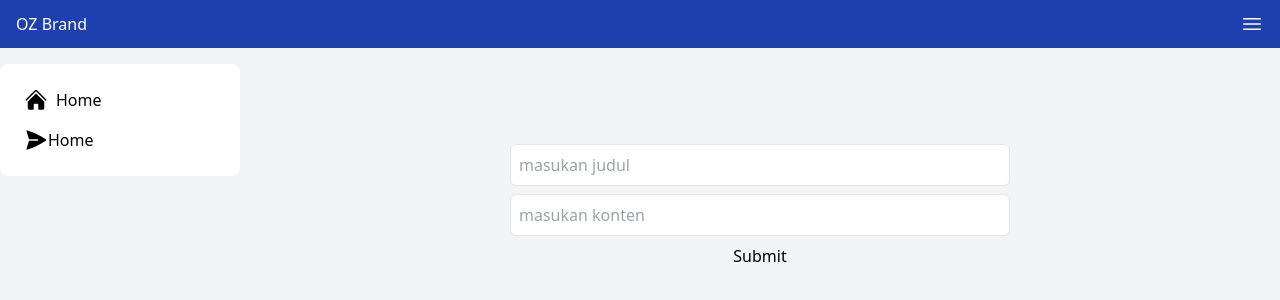
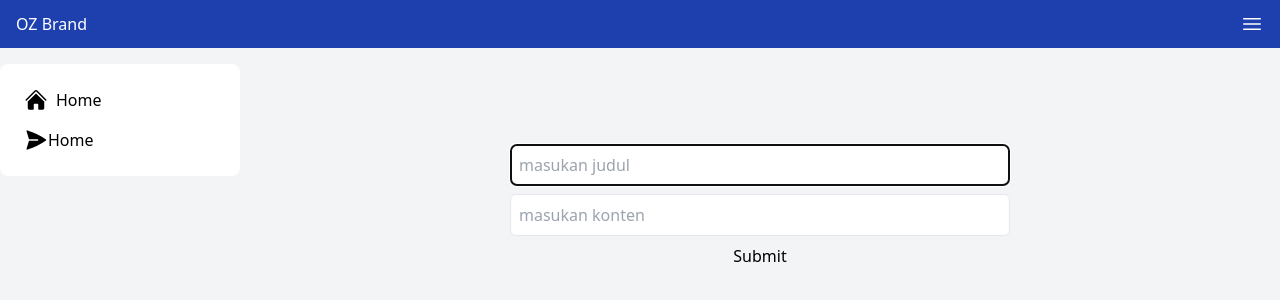
Before and after one commit to rozikin/belajar, a Next.js app: page /post/create in a window 1280 px wide. Shown: the top 300 px of the page. Built offline with nearby package versions, Linux system fonts and the light colour scheme.

Commit message:
feat;init update sidebar

```diff
--- a/app/post/create/page.tsx
+++ b/app/post/create/page.tsx
@@ -1,47 +1,65 @@
-"use client"
-import { useRouter } from 'next/navigation'
-import React, { useState } from 'react'
+"use client";
+import { useRouter } from "next/navigation";
+import React, { useState } from "react";
 
 export default function create() {
+  const [title, setTitle] = useState("");
+  const [content, setContent] = useState("");
+  const [isLoading, setIsLoading] = useState(false);
+  const router = useRouter();
 
-  const [title, setTitle] = useState('')
-  const [content, setContent] = useState('')
-  const [isLoading,setIsLoading] = useState(false)
-  const router = useRouter()
+  const handleSubmit = async (e: any) => {
+    e.preventDefault();
 
-  const handleSubmit = async (e:any) =>{
-    e.preventDefault()
+    setIsLoading(true);
 
-    setIsLoading(true)
+    await fetch("../api/post", {
+      method: "POST",
+      headers: {
+        "Content-type": "application/json",
+      },
+      body: JSON.stringify({
+        title,
+        content,
+      }),
+    })
+      .then((res) => {
+        console.log(res);
+      })
+      .catch((e) => {
+        console.log(e);
+      });
 
-    await fetch("../api/post",{
-      method: "POST",
-      headers:{
-        "Content-type": "application/json"
-      },
-      body:JSON.stringify({
-        title,content
-      })
-    }).then((res)=>{
-      console.log(res);
-    }).catch((e)=>{
-      console.log(e);
-    })
-
-    setIsLoading(false)
-    router.push('/post')
-    router.refresh()
-  }
-
-
+    setIsLoading(false);
+    router.push("/post");
+    router.refresh();
+  };
 
   return (
     <div>
-      <form className='w-[500px] mx-auto pt-20 flex flex-col gap-2' onSubmit={handleSubmit}>
-        <input type="text" placeholder='masukan judul' value={title} onChange={(e)=>  setTitle(e.target.value)} className='w-full border p-2 rounded-md' />
-        <input type="text" placeholder='masukan konten' value={content} onChange={(e)=> setContent(e.target.value)} className='w-full border p-2 rounded-md' />
-        <button disabled={isLoading}>{isLoading ? "Loading..." : "Submit"}</button>
+      <form
+        className="w-[500px] mx-auto pt-20 flex flex-col gap-2"
+        onSubmit={handleSubmit}
+      >
+        <input
+          type="text"
+          placeholder="masukan judul"
+          value={title}
+          onChange={(e) => setTitle(e.target.value)}
+          className="w-full border p-2 rounded-md"
+          autoFocus
+        />
+        <input
+          type="text"
+          placeholder="masukan konten"
+          value={content}
+          onChange={(e) => setContent(e.target.value)}
+          className="w-full border p-2 rounded-md"
+        />
+        <button disabled={isLoading}>
+          {isLoading ? "Loading..." : "Submit"}
+        </button>
       </form>
     </div>
-  )
+  );
 }
```
